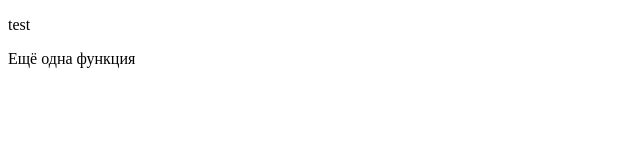
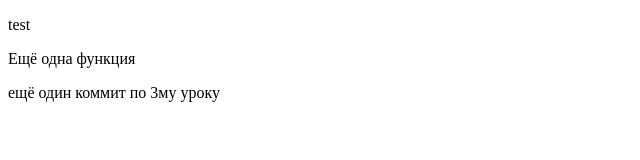
Before and after one commit to DelaiHorosho/test, a plain HTML site: page index.html in a window 1280 px wide. Shown: the whole page, without its empty margins (0-640 px from the left). Drawn offline with Linux system fonts and the light colour scheme.

Commit message:
3урок

```diff
--- a/index.html
+++ b/index.html
@@ -9,5 +9,7 @@
 	<p>test</p>
 
 	<p>Ещё одна функция</p>
+
+	<p>ещё один коммит по 3му уроку</p>
 </body>
 </html>
```
